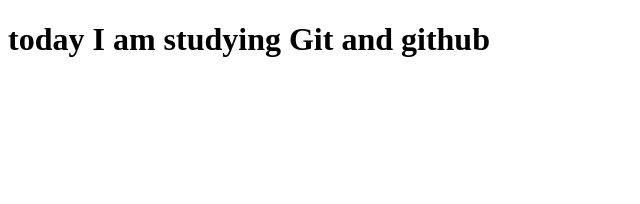
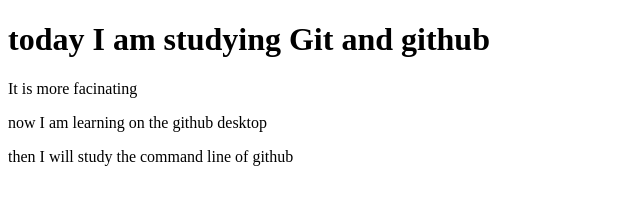
Before and after one commit to lew-crypto/evangadi, a plain HTML site: page index.html in a window 1280 px wide. Shown: the whole page, without its empty margins (0-640 px from the left). Drawn offline with Linux system fonts and the light colour scheme.

Commit message:
update index file

```diff
--- a/index.html
+++ b/index.html
@@ -8,5 +8,8 @@
   </head>
   <body>
     <h1>today I am studying Git and github</h1>
+    <p>It is more facinating</p>
+    <p>now I am learning on the github desktop</p>
+    <p>then I will study the command line of github</p>
   </body>
 </html>
```
